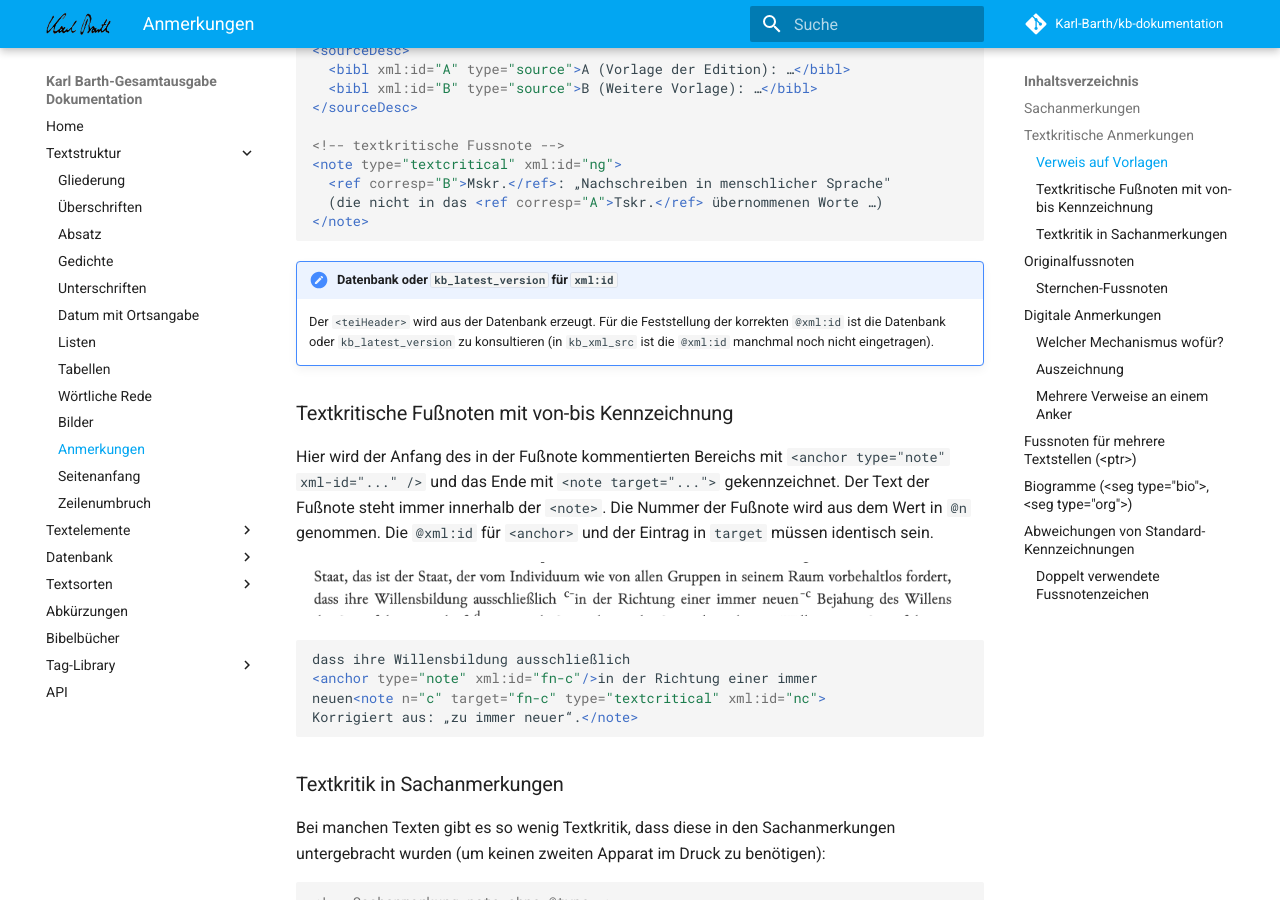
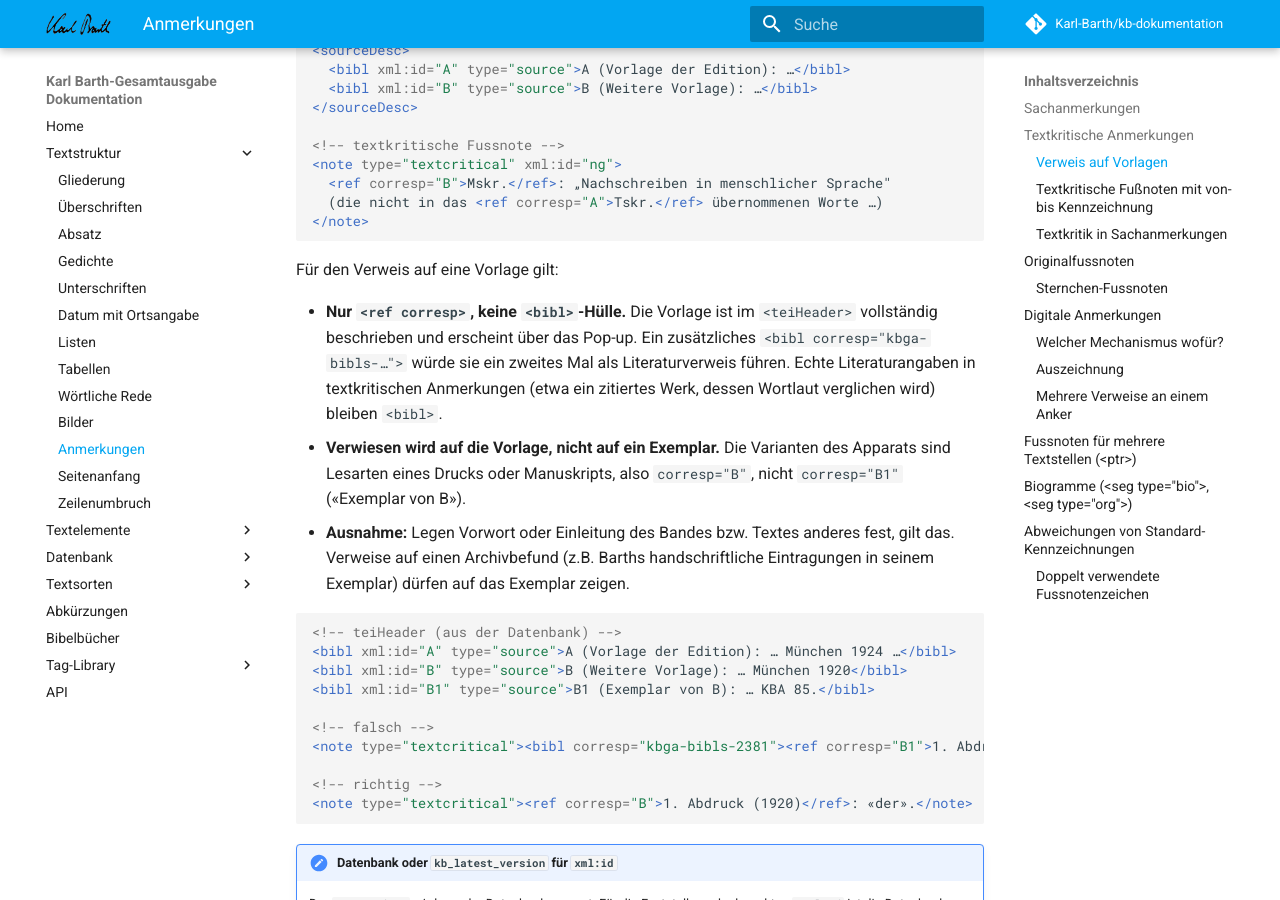
Before and after one commit to Karl-Barth/kb-dokumentation, an MkDocs documentation site: the page built from docs/textstruktur/anmerkungen.md, in a window 1280 px wide and 900 px high, scrolled down 1220 px. Built offline with MkDocs 1.6.1 and Material for MkDocs 9.7.7, drawn with Linux system fonts in a browser that asks for light colours; comment, search, counter and statistics services are not loaded.

Commit message:
Anmerkungen: Verweis auf Vorlagen ohne bibl-Hülle, Vorlage statt Exemplar (#1469)

````diff
--- a/docs/textstruktur/anmerkungen.md
+++ b/docs/textstruktur/anmerkungen.md
@@ -58,6 +58,25 @@ enthalten eine `@xml:id` (z.B. `"A"`, `"B"`). Im TEI-Text wird mit
   <ref corresp="B">Mskr.</ref>: „Nachschreiben in menschlicher Sprache"
   (die nicht in das <ref corresp="A">Tskr.</ref> übernommenen Worte …)
 </note>
+```
+
+Für den Verweis auf eine Vorlage gilt:
+
+- **Nur `<ref corresp>`, keine `<bibl>`-Hülle.** Die Vorlage ist im `<teiHeader>` vollständig beschrieben und erscheint über das Pop-up. Ein zusätzliches `<bibl corresp="kbga-bibls-…">` würde sie ein zweites Mal als Literaturverweis führen. Echte Literaturangaben in textkritischen Anmerkungen (etwa ein zitiertes Werk, dessen Wortlaut verglichen wird) bleiben `<bibl>`.
+- **Verwiesen wird auf die Vorlage, nicht auf ein Exemplar.** Die Varianten des Apparats sind Lesarten eines Drucks oder Manuskripts, also `corresp="B"`, nicht `corresp="B1"` («Exemplar von B»).
+- **Ausnahme:** Legen Vorwort oder Einleitung des Bandes bzw. Textes anderes fest, gilt das. Verweise auf einen Archivbefund (z.B. Barths handschriftliche Eintragungen in seinem Exemplar) dürfen auf das Exemplar zeigen.
+
+```xml
+<!-- teiHeader (aus der Datenbank) -->
+<bibl xml:id="A" type="source">A (Vorlage der Edition): … München 1924 …</bibl>
+<bibl xml:id="B" type="source">B (Weitere Vorlage): … München 1920</bibl>
+<bibl xml:id="B1" type="source">B1 (Exemplar von B): … KBA 85.</bibl>
+
+<!-- falsch -->
+<note type="textcritical"><bibl corresp="kbga-bibls-2381"><ref corresp="B1">1. Abdruck (1920)</ref></bibl>: «der».</note>
+
+<!-- richtig -->
+<note type="textcritical"><ref corresp="B">1. Abdruck (1920)</ref>: «der».</note>
 ```
 
 !!! note "Datenbank oder `kb_latest_version` für `xml:id`"
````
